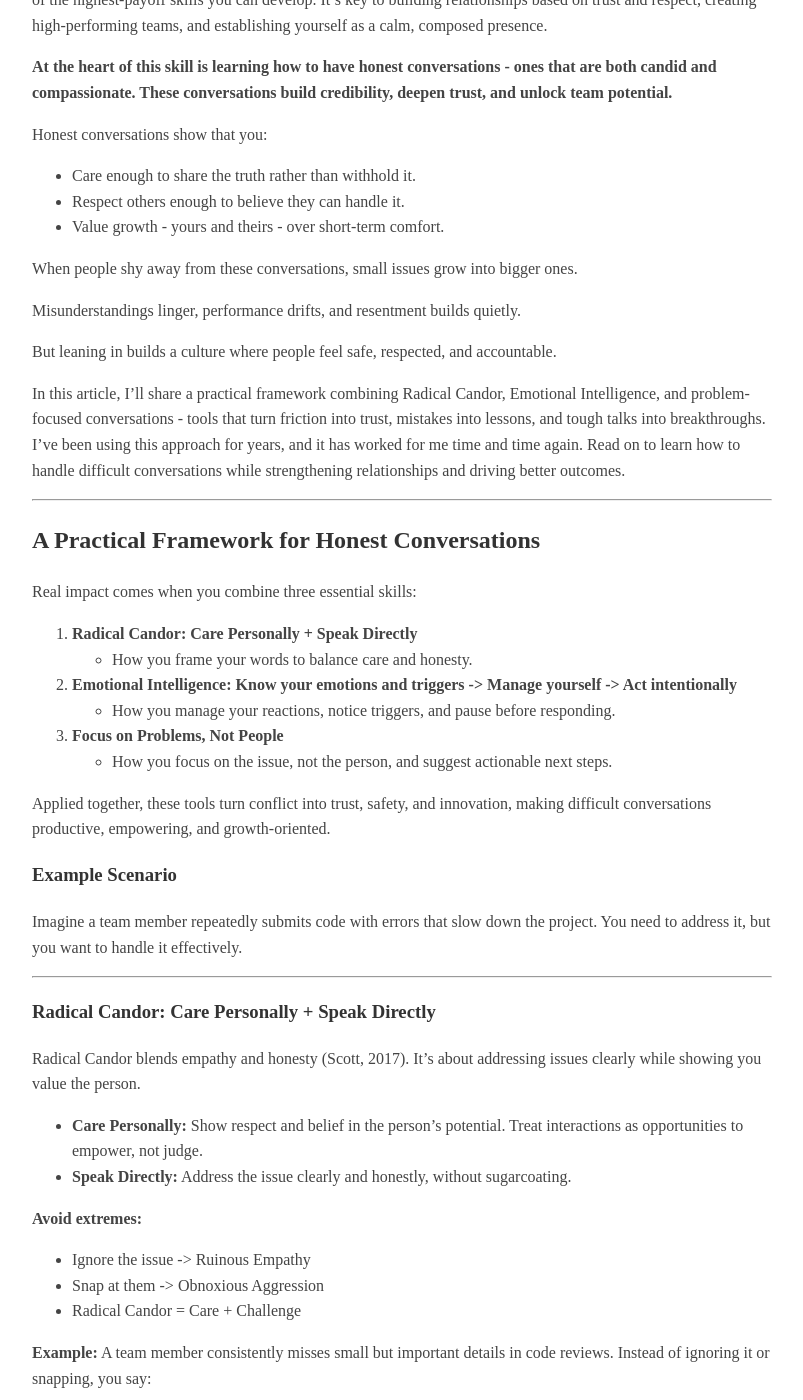
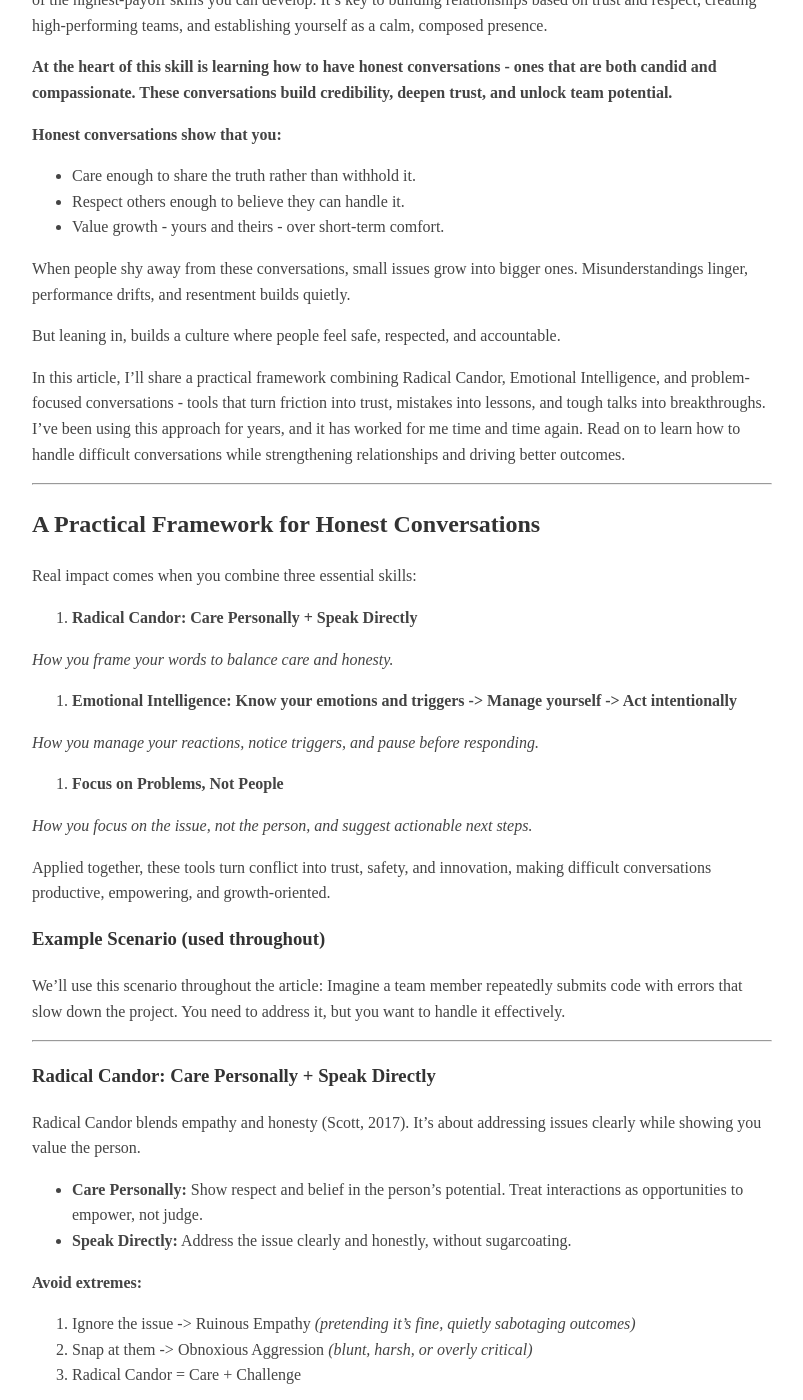
Before and after one commit to prabhamarkandan/prabhamarkandan.github.io, a Jekyll site: the page built from _posts/2025-08-16-leadership-edge-honest-conversations.md, in a window 1280 px wide and 1400 px high, scrolled down 282 px. Shown: the whole window, without its empty margins (238-1041 px from the left). Built offline with Jekyll 4.4.1, drawn with Linux system fonts in a browser that asks for light colours.

Commit message:
Refine content on honest conversations and conflict resolution
Revised text for clarity and emphasis on key concepts regarding honest conversations and emotional intelligence.

```diff
--- a/_posts/2025-08-16-leadership-edge-honest-conversations.md
+++ b/_posts/2025-08-16-leadership-edge-honest-conversations.md
@@ -12,17 +12,15 @@
 
 **At the heart of this skill is learning how to have honest conversations - ones that are both candid and compassionate. These conversations build credibility, deepen trust, and unlock team potential.**
 
-Honest conversations show that you:
+**Honest conversations show that you:**
 
 - Care enough to share the truth rather than withhold it.
 - Respect others enough to believe they can handle it.
 - Value growth - yours and theirs - over short-term comfort.
 
-When people shy away from these conversations, small issues grow into bigger ones.
+When people shy away from these conversations, small issues grow into bigger ones. Misunderstandings linger, performance drifts, and resentment builds quietly.
 
-Misunderstandings linger, performance drifts, and resentment builds quietly.
-
-But leaning in builds a culture where people feel safe, respected, and accountable.
+But leaning in, builds a culture where people feel safe, respected, and accountable.
 
 In this article, I’ll share a practical framework combining Radical Candor, Emotional Intelligence, and problem-focused conversations - tools that turn friction into trust, mistakes into lessons, and tough talks into breakthroughs. I’ve been using this approach for years, and it has worked for me time and time again. Read on to learn how to handle difficult conversations while strengthening relationships and driving better outcomes.
 
@@ -33,19 +31,22 @@
 Real impact comes when you combine three essential skills:
 
 1. **Radical Candor: Care Personally + Speak Directly**
-   - How you frame your words to balance care and honesty.
 
-2. **Emotional Intelligence: Know your emotions and triggers -> Manage yourself -> Act intentionally**
-   - How you manage your reactions, notice triggers, and pause before responding.
+*How you frame your words to balance care and honesty.*
 
-3. **Focus on Problems, Not People**
-   - How you focus on the issue, not the person, and suggest actionable next steps.
+3. **Emotional Intelligence: Know your emotions and triggers -> Manage yourself -> Act intentionally**
+
+*How you manage your reactions, notice triggers, and pause before responding.*
+
+4. **Focus on Problems, Not People**
+
+*How you focus on the issue, not the person, and suggest actionable next steps.*
 
 Applied together, these tools turn conflict into trust, safety, and innovation, making difficult conversations productive, empowering, and growth-oriented.
 
-### Example Scenario
+### Example Scenario (used throughout)
 
-Imagine a team member repeatedly submits code with errors that slow down the project. You need to address it, but you want to handle it effectively.
+We’ll use this scenario throughout the article: Imagine a team member repeatedly submits code with errors that slow down the project. You need to address it, but you want to handle it effectively.
 
 ---
 
@@ -58,13 +59,13 @@
 
 **Avoid extremes:**
 
-- Ignore the issue -> Ruinous Empathy
-- Snap at them -> Obnoxious Aggression
-- Radical Candor = Care + Challenge
+1. Ignore the issue -> Ruinous Empathy *(pretending it’s fine, quietly sabotaging outcomes)*
+2. Snap at them -> Obnoxious Aggression *(blunt, harsh, or overly critical)*
+3. Radical Candor = Care + Challenge
 
 **Example:** A team member consistently misses small but important details in code reviews. Instead of ignoring it or snapping, you say:
 
-> “I see the effort you’re putting in, and I really want you to succeed, and I want to help you. Here are a few key details we need to focus on - let’s work through them together.”
+*“I see the effort you’re putting in, and I really want you to succeed, and I want to help you. Here are a few key details we need to focus on - let’s work through them together.”*
 
 This balances care with challenge, showing Radical Candor in action: addressing the issue clearly while demonstrating belief in the person’s potential.
 
@@ -74,7 +75,7 @@
 
 Conflict is best handled when paired with Emotional Intelligence. Here’s how to make it actionable:
 
-- **Know (Self-Awareness):** Identify your emotional triggers. Notice how your body, thoughts, or tone change when you’re stressed, frustrated, or defensive. Awareness is the first step.
+**Know (Self-Awareness):** Identify your emotional triggers. Notice how your body, thoughts, or tone change when you’re stressed, frustrated, or defensive. Awareness is the first step.
 
    *Practical tip for self-reflection:*
    Set aside 10 - 15 minutes at the end of the day or after a challenging situation. Write down:
@@ -84,14 +85,14 @@
 
    Over time, patterns will emerge. You’ll start recognizing your triggers early, anticipate your reactions, and develop strategies to handle them more effectively. This small daily habit can significantly improve your emotional awareness and control.
 
-- **Manage (Self-Regulation):** Pause before reacting. Use micro-breaks, breathing, or self-talk to regulate impulses. If emotions are high, it’s okay to step away or delay a response. Decide whether to respond immediately or address it later in a controlled setting. Small actions - like counting to ten, taking a short walk, or repeating a calming phrase - can help you regain composure.
+**Manage (Self-Regulation):** Pause before reacting. Use micro-breaks, breathing, or self-talk to regulate impulses. If emotions are high, it’s okay to step away or delay a response. Decide whether to respond immediately or address it later in a controlled setting. Small actions - like counting to ten, taking a short walk, or repeating a calming phrase - can help you regain composure.
 
-- **Act (Intentional Action):** Respond intentionally, focusing on outcomes, solutions, and collaboration rather than venting emotions.
+**Act (Intentional Action):** Respond intentionally, focusing on outcomes, solutions, and collaboration rather than venting emotions.
 
    *Practical tip:*
    Prepare a few go-to phrases for situations you frequently face, so you can respond calmly when emotions run high.
 
-Sometimes the best action is to wait and address the issue later - whether one-on-one or in a calmer forum - rather than reacting in the heat of the moment.
+   Sometimes the best action is to wait and address the issue later - whether one-on-one or in a calmer forum - rather than reacting in the heat of the moment.
 
 **Example:** During a code review, a repeated error is flagged by another team. Frustration rises, and the stakes feel higher, but instead of snapping:
 
@@ -99,8 +100,9 @@
 2. **Manage:** You remind yourself that this is both a coaching and escalation moment. The situation is important, but your goal is to address it effectively, not react impulsively. Take a deep breath and center yourself.
 3. **Act:** You respond intentionally, balancing firmness with composure:
 
-> “Thanks for highlighting this. I’ll work with the team member to fix it and will also escalate this appropriately.”
-> “I noticed a few details were missed again - we’ve discussed this before. Let’s work through them together, and I’ll escalate with context so we can prevent it from happening again.”
+*“Thanks for highlighting this. I’ll work with the team member to fix it and will also escalate this appropriately.”*
+
+*“I noticed a few details were missed again - we’ve discussed this before. Let’s work through them together, and I’ll escalate with context so we can prevent it from happening again.”*
 
 The conversation stays problem-focused, modeling composure, while signaling accountability and follow-up.
 
@@ -112,13 +114,13 @@
 
 Separate the problem from the person:
 
-- **Be specific:** Highlight concrete behaviors or results, not personalities.
-- **Frame discussions around solutions:** Align on goals, not blame.
-- **Maintain trust:** Keep conflict constructive, prevent defensiveness, and build trust.
+**Be specific:** Highlight concrete behaviors or results, not personalities.
+**Frame discussions around solutions:** Align on goals, not blame.
+**Maintain trust:** Keep conflict constructive, prevent defensiveness, and build trust.
 
 **Example:** Using the same code review scenario, instead of saying, “You always miss key details,” you could say:
 
-> “I noticed some details in the last review were missed. What if we set up a checklist to ensure we cover these consistently?”
+*“I noticed some details in the last review were missed. What if we set up a checklist to ensure we cover these consistently?”*
 
 This keeps the conversation productive and moves toward actionable solutions rather than blame.
 
@@ -128,9 +130,9 @@
 
 Applied together, these principles turn conflict into a growth engine:
 
-- **Psychological Safety:** People speak up without fear.
-- **Trust:** Honest, empathetic feedback strengthens relationships.
-- **Innovation:** Diverse perspectives surface, get debated, and improve outcomes.
+**Psychological Safety:** People speak up without fear.
+**Trust:** Honest, empathetic feedback strengthens relationships.
+**Innovation:** Diverse perspectives surface, get debated, and improve outcomes.
 
 Even tense situations become opportunities for alignment, learning, and better solutions.
 
@@ -153,19 +155,19 @@
 
 - **Acknowledge:** If the discussion got tense or your response wasn’t ideal, acknowledge it briefly.
 
-    > “I realize I may have come across too strongly earlier - thank you for your patience.”
+    *“I realize I may have come across too strongly earlier - thank you for your patience.”*
 
 - **Reset:** Clarify your intent and refocus on the outcome.
 
-    > “My goal is to ensure we’re aligned and can prevent this from recurring.”
+    *“My goal is to ensure we’re aligned and can prevent this from recurring.”*
 
 - **Follow-up:** Check progress and reinforce accountability.
 
-    > Schedule a follow-up meeting, or revisit the discussion after the team member has acted on feedback.
+    *Schedule a follow-up meeting, or revisit the discussion after the team member has acted on feedback.*
 
 - **Invite perspective:** Model openness and learning by asking,
 
-    > “How did that land for you?”
+    *“How did that land for you?”*
 
     This encourages dialogue, surfaces misunderstandings, and strengthens trust.
 
```
Also changed, not shown: other parts of _posts/2025-08-16-leadership-edge-honest-conversations.md (+3 -3 lines).
